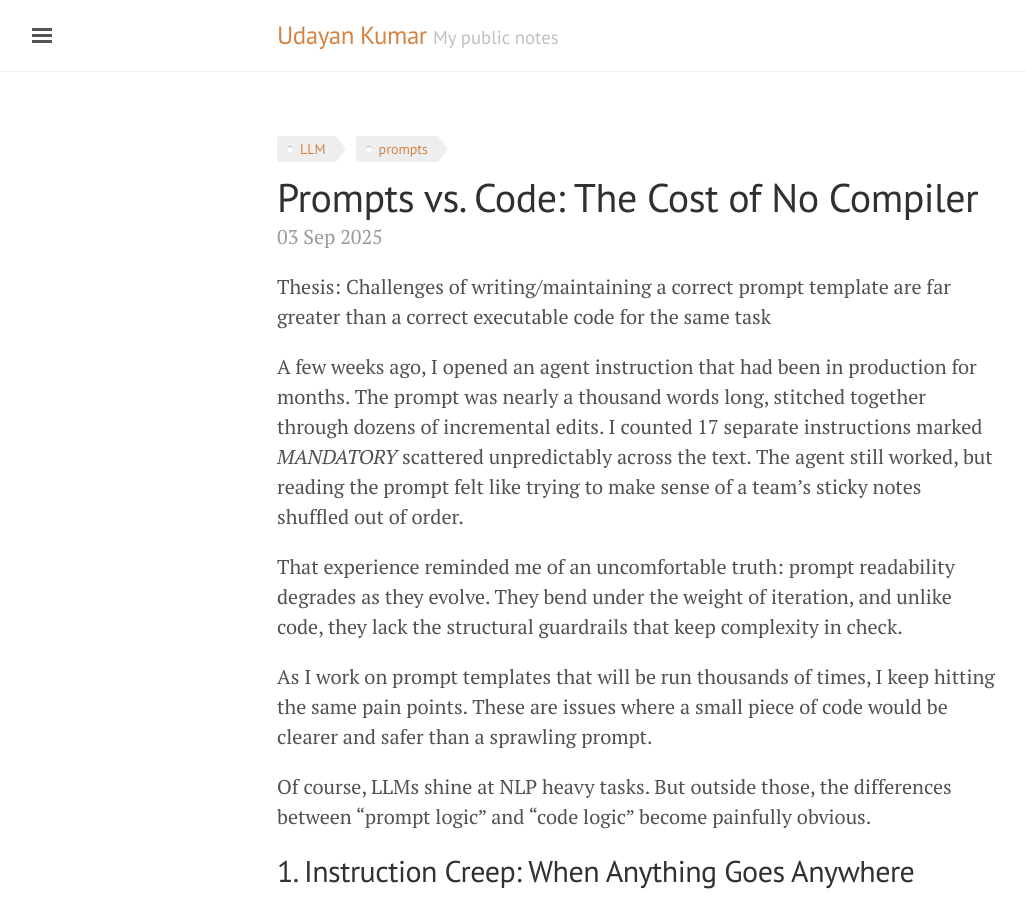
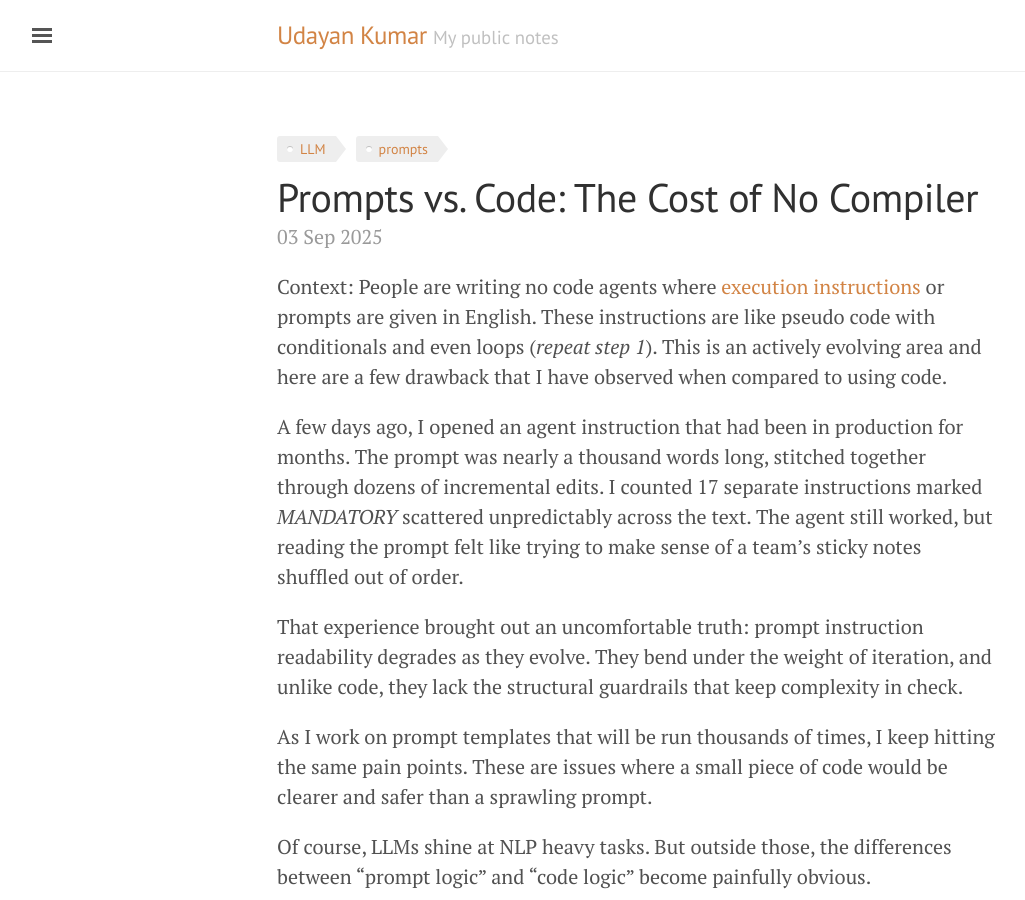
Before and after one commit to udayankumar/udayankumar.github.io, a Jekyll site: the page built from _posts/2025-09-03-writing-llm-instructions.md, in a window 1280 px wide and 900 px high. Shown: the whole window, without its empty margins (3-1028 px from the left). Built offline with Jekyll 4.4.1, drawn with Linux system fonts in a browser that asks for light colours; comment, search, counter and statistics services are not loaded.

Commit message:
added context

```diff
--- a/_posts/2025-09-03-writing-llm-instructions.md
+++ b/_posts/2025-09-03-writing-llm-instructions.md
@@ -5,11 +5,11 @@ comments: true
 tags: [LLM, prompts]
 ---
 
-Thesis: Challenges of writing/maintaining a correct prompt template are far greater than a correct executable code for the same task
+ Context: People are writing no code agents where [execution instructions](https://learn.microsoft.com/en-us/microsoft-365-copilot/extensibility/declarative-agent-instructions#example-instructions) or prompts are given in English. These instructions are like pseudo code with conditionals and even loops (*repeat step 1*). This is an actively evolving area and here are a few drawback that I have observed when compared to using code.
 
-A few weeks ago, I opened an agent instruction that had been in production for months. The prompt was nearly a thousand words long, stitched together through dozens of incremental edits. I counted 17 separate instructions marked *MANDATORY* scattered unpredictably across the text. The agent still worked, but reading the prompt felt like trying to make sense of a team’s sticky notes shuffled out of order.
+A few days ago, I opened an agent instruction that had been in production for months. The prompt was nearly a thousand words long, stitched together through dozens of incremental edits. I counted 17 separate instructions marked *MANDATORY* scattered unpredictably across the text. The agent still worked, but reading the prompt felt like trying to make sense of a team’s sticky notes shuffled out of order.
 
-That experience reminded me of an uncomfortable truth: prompt readability degrades as they evolve. They bend under the weight of iteration, and unlike code, they lack the structural guardrails that keep complexity in check.
+That experience brought out an uncomfortable truth: prompt instruction readability degrades as they evolve. They bend under the weight of iteration, and unlike code, they lack the structural guardrails that keep complexity in check.
 
 As I work on prompt templates that will be run thousands of times, I keep hitting the same pain points. These are issues where a small piece of code would be clearer and safer than a sprawling prompt.
 
```
